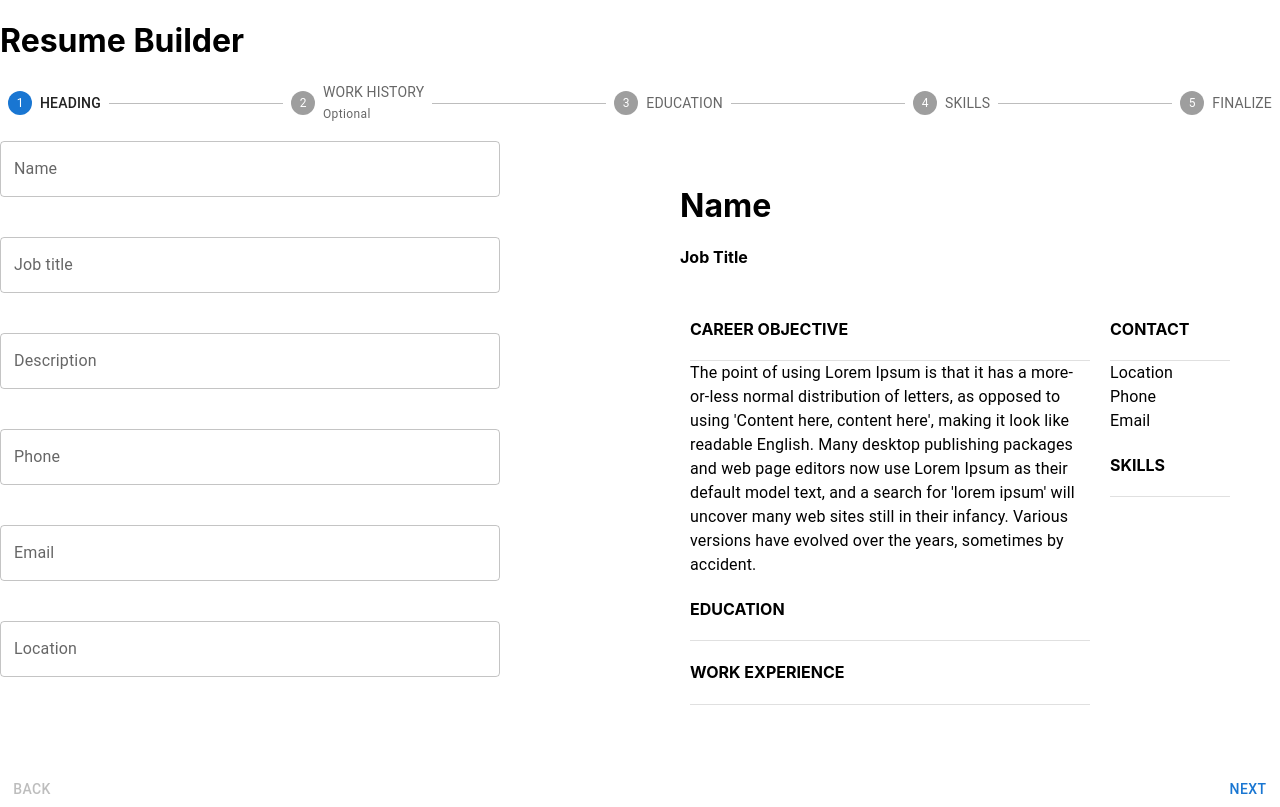
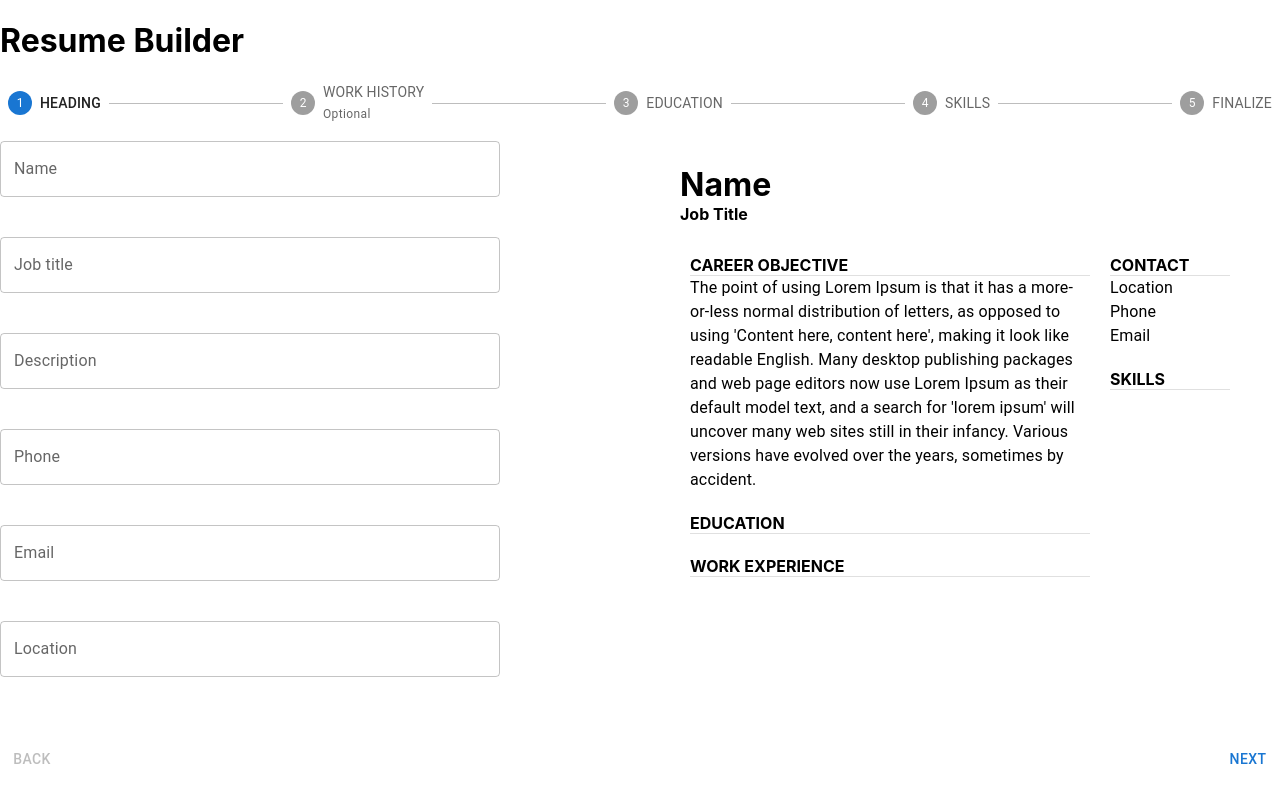
Before and after one commit to info-vivekranjan/Resume-builder, a React (Create React App) app: page / in a window 1280 px wide. Built offline with nearby package versions, Linux system fonts and the light colour scheme.

Commit message:
Formatting of Resume

```diff
--- a/package.json
+++ b/package.json
@@ -5,6 +5,7 @@
   "dependencies": {
     "@emotion/react": "^11.10.5",
     "@emotion/styled": "^11.10.5",
+    "@mui/icons-material": "^5.10.16",
     "@mui/material": "^5.10.16",
     "@testing-library/jest-dom": "^5.16.5",
     "@testing-library/react": "^13.4.0",
--- /dev/null
+++ b/src/Components/ResumeBuilder.css
@@ -0,0 +1,30 @@
+.nameHead {
+    margin-top: 0px;
+    margin-bottom: 0px;
+}
+
+.jobTitleClass {
+    margin-top: 0px;
+    margin-bottom: 0px;
+}
+
+.subHeadingsTitle {
+    margin-bottom: 0px;
+}
+
+.educationBox h4 {
+    margin-bottom: 2px;
+}
+
+.educationBox p {
+    margin-top: 2px;
+    margin-bottom: 3px;
+}
+
+.educationBox small {
+    margin-bottom: 2px;
+}
+
+.workexBox h4 {
+    margin-bottom: 2px;
+}
--- a/src/Components/ResumeBuilder.jsx
+++ b/src/Components/ResumeBuilder.jsx
@@ -10,8 +10,9 @@ import Grid from '@mui/material/Grid';
 import Paper from '@mui/material/Paper';
 import html2canvas from "html2canvas";
 import { jsPDF } from "jspdf";
-import styles from './ResumeBuilder.module.css';
+import './ResumeBuilder.css';
 import { Divider } from "@mui/material";
+import TrackChangesIcon from '@mui/icons-material/TrackChanges';
 
 const steps = [
     "HEADING",
@@ -158,20 +159,20 @@ export default function ResumeBuilder() {
                             <Box sx={{ p: '40px' }} ref={inputRef}>
                                 <Grid container>
                                     <Grid item xs={12}>
-                                        <h1>{query.name || "Name"}</h1>
-                                        <h4>{query.jobtitle || "Job Title"}</h4>
+                                        <h1 className="nameHead">{query.name || "Name"}</h1>
+                                        <h4 className="jobTitleClass">{query.jobtitle || "Job Title"}</h4>
                                     </Grid>
                                     <Grid item xs={9} sx={{ p: '10px' }}>
-                                        <h4>CAREER OBJECTIVE</h4>
+                                        <h4 className="subHeadingsTitle">CAREER OBJECTIVE</h4>
                                         <Divider />
                                         <Typography>{query.description || "The point of using Lorem Ipsum is that it has a more-or-less normal distribution of letters, as opposed to using 'Content here, content here', making it look like readable English. Many desktop publishing packages and web page editors now use Lorem Ipsum as their default model text, and a search for 'lorem ipsum' will uncover many web sites still in their infancy. Various versions have evolved over the years, sometimes by accident."}</Typography>
 
-                                        <h4>EDUCATION</h4>
+                                        <h4 className="subHeadingsTitle">EDUCATION</h4>
                                         <Divider />
                                         <>
                                             {
                                                 addEducation.map((item) => {
-                                                    return <Box>
+                                                    return <Box className="educationBox">
                                                         <h4>{item.course}</h4>
                                                         <p>{item.institute}</p>
                                                         <small>{item.coursePeriod}</small>
@@ -179,12 +180,12 @@ export default function ResumeBuilder() {
                                                 })
                                             }
                                         </>
-                                        <h4>WORK EXPERIENCE</h4>
+                                        <h4 className="subHeadingsTitle">WORK EXPERIENCE</h4>
                                         <Divider />
                                         <>
                                             {
                                                 addWorkExperience.map((item) => {
-                                                    return <Box>
+                                                    return <Box className="workexBox">
                                                         <h4>{item.workDesignationAndCompany}</h4>
                                                         <small>{item.workPeriod}</small>
                                                         <ul>
@@ -198,12 +199,12 @@ export default function ResumeBuilder() {
                                         </>
                                     </Grid>
                                     <Grid item xs={3} sx={{ p: '10px' }}>
-                                        <h4>CONTACT</h4>
+                                        <h4 className="subHeadingsTitle">CONTACT</h4>
                                         <Divider />
                                         <Typography>{query.location || "Location"}</Typography>
                                         <Typography>{query.phone || "Phone"}</Typography>
                                         <Typography>{query.email || "Email"}</Typography>
-                                        <h4>SKILLS</h4>
+                                        <h4 className="subHeadingsTitle">SKILLS</h4>
                                         <Divider />
                                         <ul>
                                             {addSkill.map((item) => {
@@ -416,20 +417,20 @@ export default function ResumeBuilder() {
                                     <Box sx={{ p: '40px' }} ref={inputRef}>
                                         <Grid container>
                                             <Grid item xs={12}>
-                                                <h1>{query.name || "Name"}</h1>
-                                                <h4>{query.jobtitle || "Job Title"}</h4>
+                                                <h1 className="nameHead">{query.name || "Name"}</h1>
+                                                <h4 className="jobTitleClass">{query.jobtitle || "Job Title"}</h4>
                                             </Grid>
                                             <Grid item xs={9} sx={{ p: '10px' }}>
-                                                <h4>CAREER OBJECTIVE</h4>
+                                                <h4 className="subHeadingsTitle">CAREER OBJECTIVE</h4>
                                                 <Divider />
                                                 <Typography>{query.description || "The point of using Lorem Ipsum is that it has a more-or-less normal distribution of letters, as opposed to using 'Content here, content here', making it look like readable English. Many desktop publishing packages and web page editors now use Lorem Ipsum as their default model text, and a search for 'lorem ipsum' will uncover many web sites still in their infancy. Various versions have evolved over the years, sometimes by accident."}</Typography>
 
-                                                <h4>EDUCATION</h4>
+                                                <h4 className="subHeadingsTitle">EDUCATION</h4>
                                                 <Divider />
                                                 <>
                                                     {
                                                         addEducation.map((item) => {
-                                                            return <Box>
+                                                            return <Box className="educationBox">
                                                                 <h4>{item.course}</h4>
                                                                 <p>{item.institute}</p>
                                                                 <small>{item.coursePeriod}</small>
@@ -437,12 +438,12 @@ export default function ResumeBuilder() {
                                                         })
                                                     }
                                                 </>
-                                                <h4>WORK EXPERIENCE</h4>
+                                                <h4 className="subHeadingsTitle">WORK EXPERIENCE</h4>
                                                 <Divider />
                                                 <>
                                                     {
                                                         addWorkExperience.map((item) => {
-                                                            return <Box>
+                                                            return <Box className="workexBox">
                                                                 <h4>{item.workDesignationAndCompany}</h4>
                                                                 <small>{item.workPeriod}</small>
                                                                 <ul>
@@ -456,12 +457,12 @@ export default function ResumeBuilder() {
                                                 </>
                                             </Grid>
                                             <Grid item xs={3} sx={{ p: '10px' }}>
-                                                <h4>CONTACT</h4>
+                                                <h4 className="subHeadingsTitle">CONTACT</h4>
                                                 <Divider />
                                                 <Typography>{query.location || "Location"}</Typography>
                                                 <Typography>{query.phone || "Phone"}</Typography>
                                                 <Typography>{query.email || "Email"}</Typography>
-                                                <h4>SKILLS</h4>
+                                                <h4 className="subHeadingsTitle">SKILLS</h4>
                                                 <Divider />
                                                 <ul>
                                                     {addSkill.map((item) => {
```
Also changed, not shown: src/Components/ResumeBuilder.module.css (deleted), 1 other file (tests, documents, lock files or other folders).
